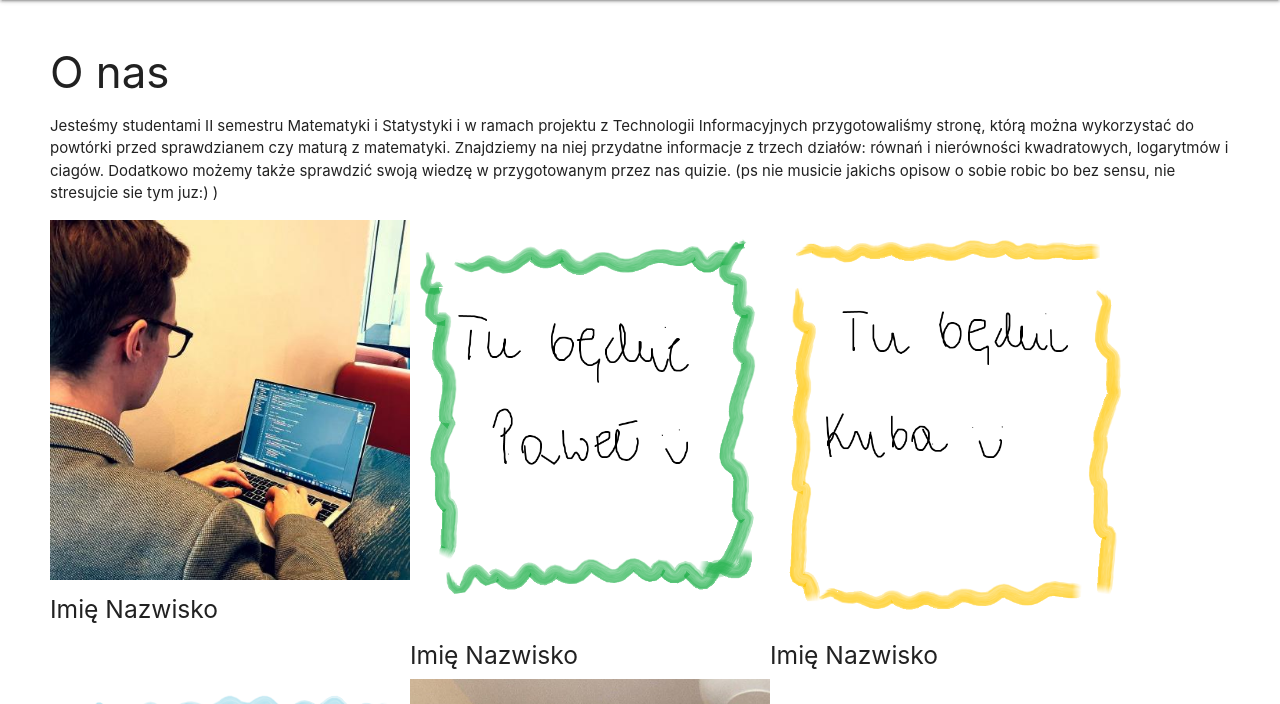
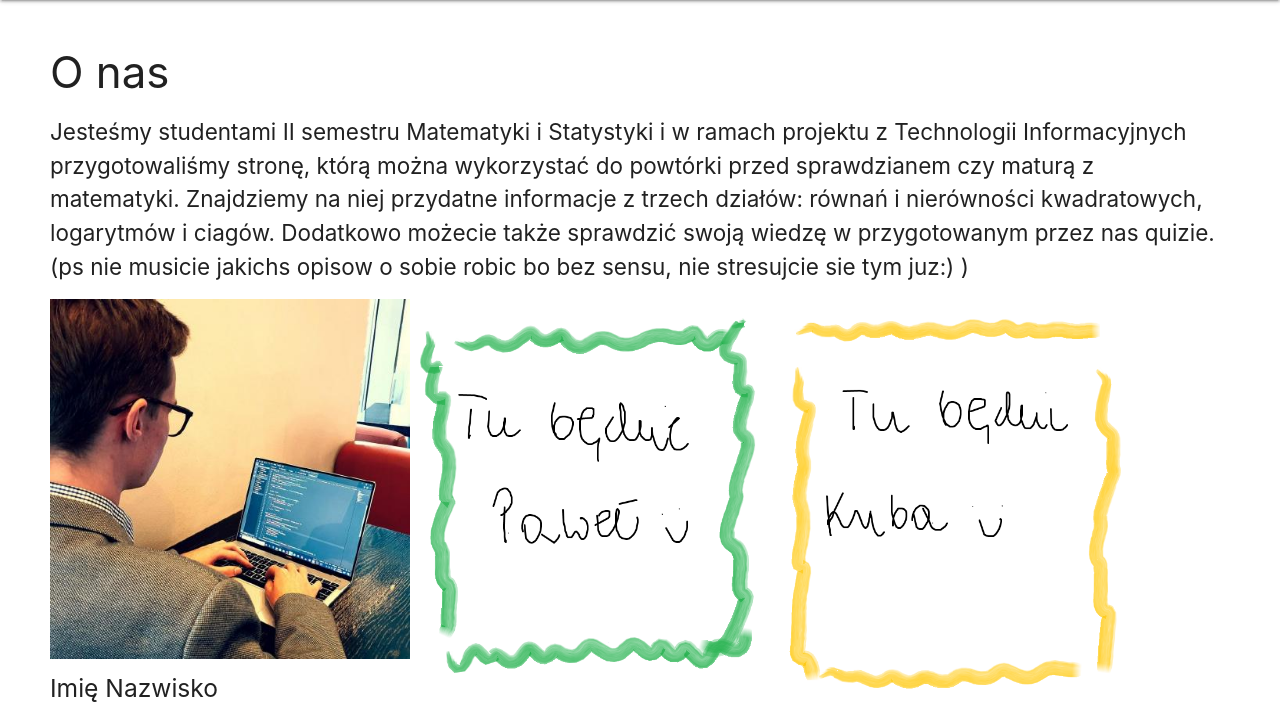
Before and after one commit to pawelduraj/wizualizacje-matematyki, a Flask app: page /about in a window 1280 px wide. Shown: the part 64-768 px from the top of the page. Run offline with Flask 2, Linux system fonts and the light colour scheme.

Commit message:
modified the about page

```diff
--- a/static/style.css
+++ b/static/style.css
@@ -71,3 +71,7 @@ div.flex-column {
 .sidenav li > a {
     padding: 0 16px;
 }
+
+.desc {
+    font-size: 150%;
+    }
--- a/templates/about.html
+++ b/templates/about.html
@@ -3,10 +3,10 @@
 {% block content %}
 <div id="content" class="container z-depth-2">
     <h3>O nas</h3>
-    <p> Jesteśmy studentami II semestru Matematyki i Statystyki i w ramach projektu z Technologii Informacyjnych  przygotowaliśmy stronę, którą można wykorzystać do powtórki
-        przed sprawdzianem czy maturą z matematyki. Znajdziemy na niej przydatne informacje z trzech działów: równań i nierówności kwadratowych, logarytmów i ciagów. Dodatkowo możemy
+    <p> <div class="desc"> Jesteśmy studentami II semestru Matematyki i Statystyki i w ramach projektu z Technologii Informacyjnych  przygotowaliśmy stronę, którą można wykorzystać do powtórki
+        przed sprawdzianem czy maturą z matematyki. Znajdziemy na niej przydatne informacje z trzech działów: równań i nierówności kwadratowych, logarytmów i ciagów. Dodatkowo możecie
         także sprawdzić swoją wiedzę w przygotowanym przez nas quizie.
-        (ps nie musicie jakichs opisow o sobie robic bo bez sensu, nie stresujcie sie tym juz:) ) </p>
+        (ps nie musicie jakichs opisow o sobie robic bo bez sensu, nie stresujcie sie tym juz:) ) </div> </p>
     <div class="flex">
         <div class="flex-column">
             <img class="image" src="{{ url_for('static', filename='pics/krzysiu.jpg') }}" width="360" alt="Krzysiu">
```
